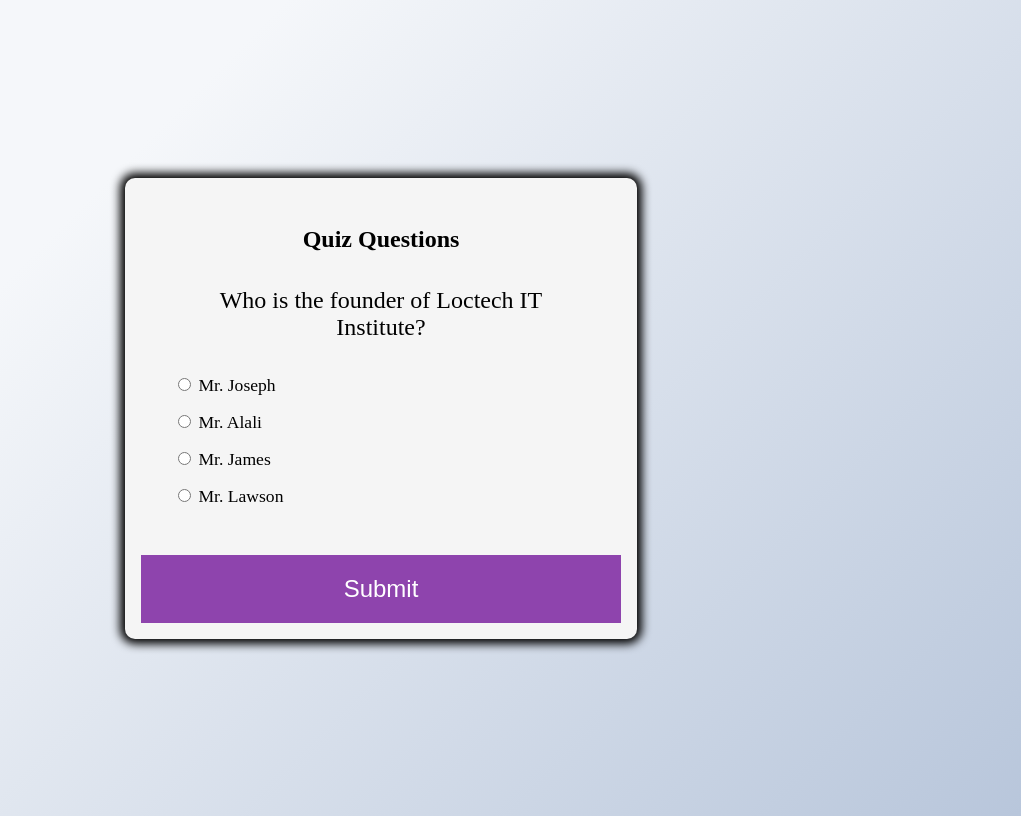
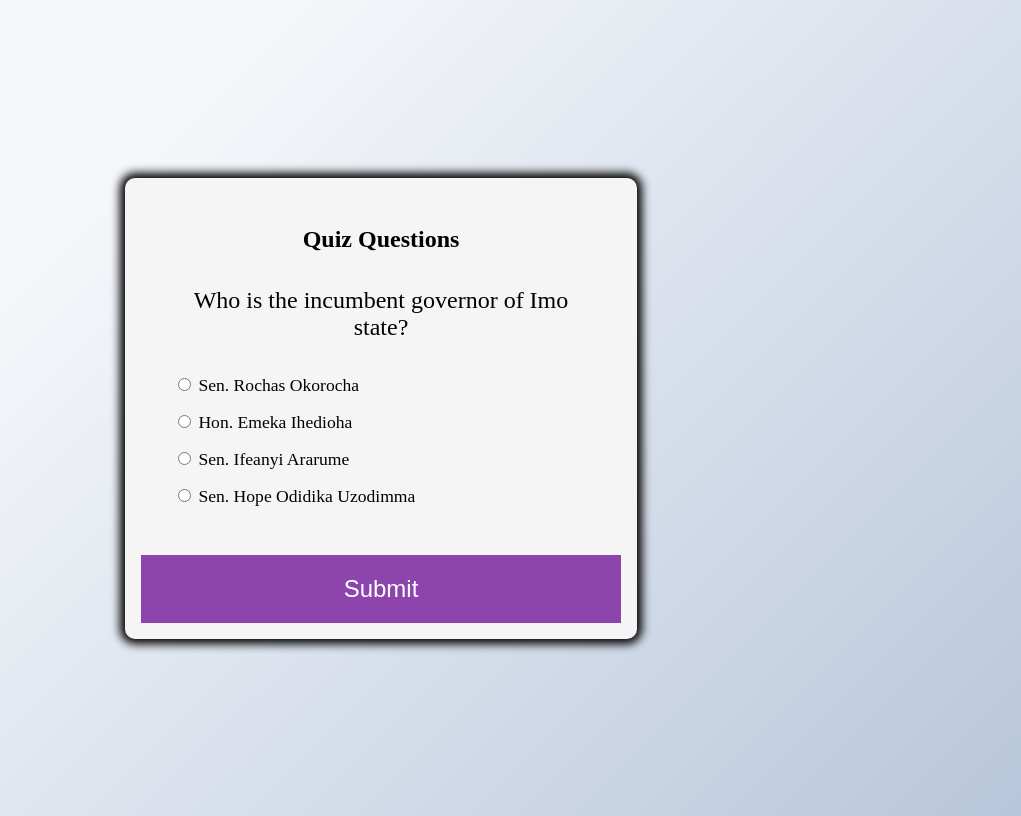
Before and after one commit to KingHenrycruz/Quiz, a plain HTML site: page index.html in a window 1280 px wide. Shown: the whole page, without its empty margins (259-1280 px from the left). Drawn offline with Linux system fonts and the light colour scheme.

Commit message:
updated for Imo state

```diff
--- a/index.html
+++ b/index.html
@@ -107,19 +107,19 @@
     <script>
         const quizData = [
             {
-                question: "Who is the founder of Loctech IT Institute?",
-                a: "Mr. Joseph",
-                b: "Mr. Alali",
-                c: "Mr. James",
-                d: "Mr. Lawson",
+                question: "Who is the incumbent governor of Imo state?",
+                a: "Sen. Rochas Okorocha",
+                b: "Hon. Emeka Ihedioha",
+                c: "Sen. Ifeanyi Ararume",
+                d: "Sen. Hope Odidika Uzodimma",
                 answer: "d"
         },
         {
-            question: "How long has Loctech existed?",
+            question: "How long has skill up Imo existed?",
                 a: "25 years",
                 b: "50 years",
                 c: "None of the above",
-                d: "2 years",
+                d: "5 years",
                 answer: "c"
         },
         {
```
